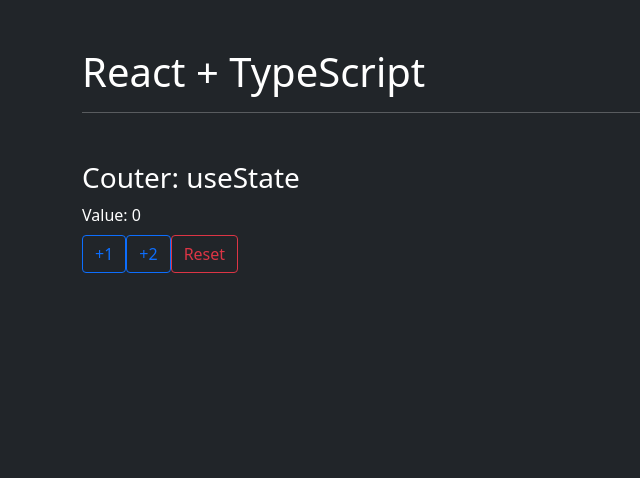
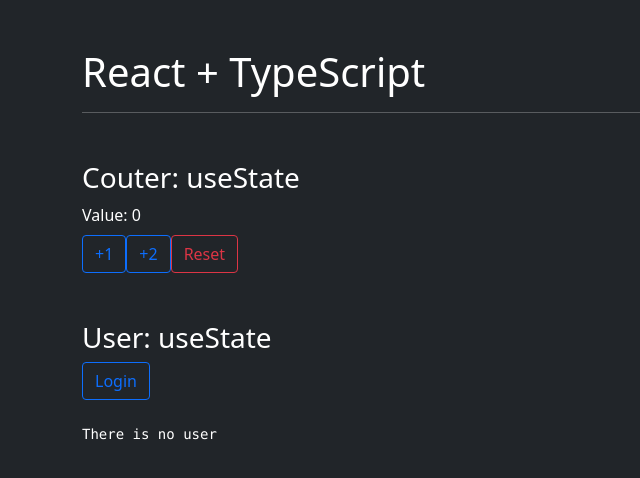
Before and after one commit to amontalvof/react-typescript-basics, a React (Create React App) app: page / in a window 1280 px wide. Shown: the top 478 px of the page, without its empty margins (0-640 px from the left). Built offline with nearby package versions, Linux system fonts and the light colour scheme.

Commit message:
feat: useState second part

```diff
--- a/src/App.tsx
+++ b/src/App.tsx
@@ -1,4 +1,5 @@
 import Counter from './components/Counter';
+import User from './components/User';
 
 function App() {
     return (
@@ -6,6 +7,7 @@
             <h1>React + TypeScript</h1>
             <hr />
             <Counter />
+            <User />
         </>
     );
 }
--- /dev/null
+++ b/src/components/User.tsx
@@ -0,0 +1,35 @@
+import { useState } from 'react';
+
+interface IUser {
+    uid: string;
+    name: string;
+}
+
+const User = () => {
+    const [user, setUser] = useState<IUser>();
+
+    const login = () => {
+        setUser({
+            uid: '123qwe',
+            name: 'Andy Montalvo',
+        });
+    };
+
+    return (
+        <div className="mt-5">
+            <h3>User: useState</h3>
+            <button className="btn btn-outline-primary" onClick={login}>
+                Login
+            </button>
+            <br />
+            <br />
+            {!user ? (
+                <pre>There is no user</pre>
+            ) : (
+                <pre>{JSON.stringify(user)}</pre>
+            )}
+        </div>
+    );
+};
+
+export default User;
```
